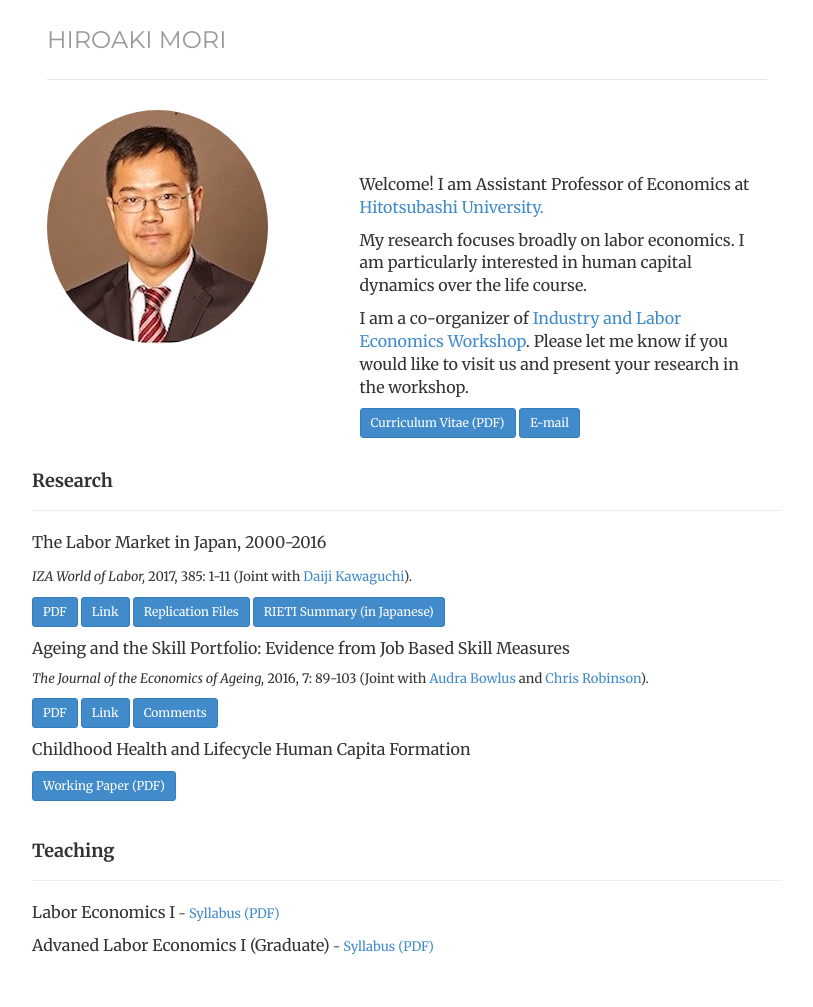
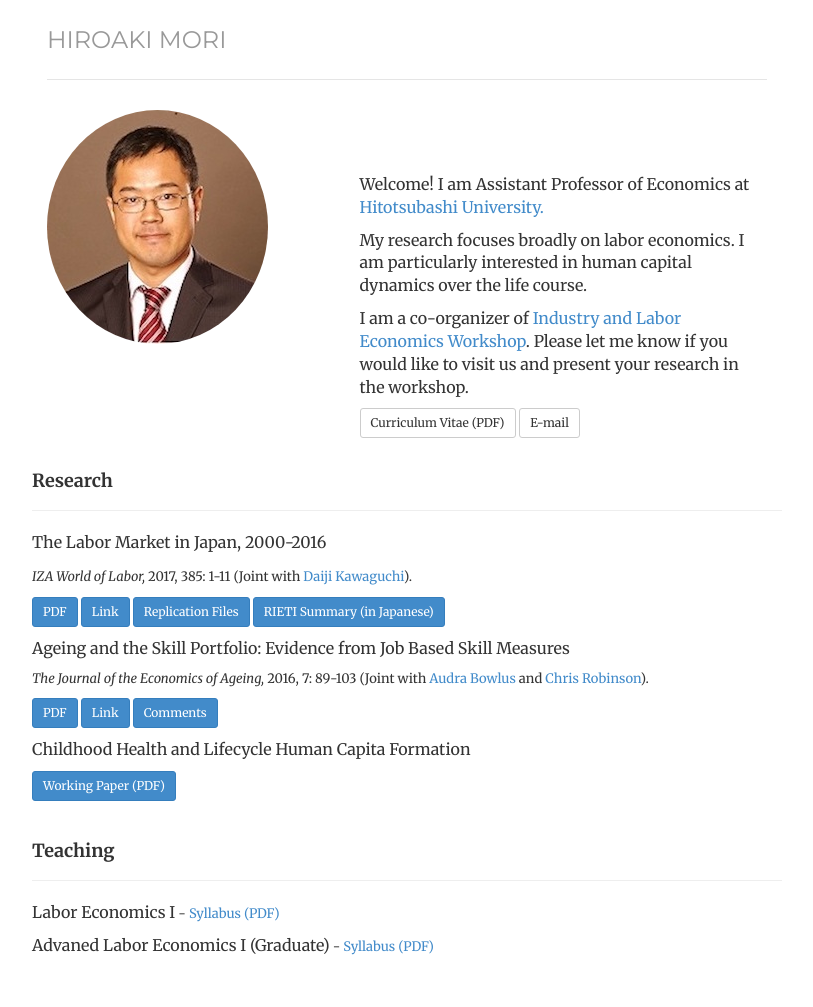
Before and after one commit to morihiroaki/morihiroaki.github.io, a Jekyll site: the page built from index.html, in a window 1280 px wide. Shown: the whole page, without its empty margins (233-1046 px from the left). Built offline with Jekyll 4.4.1, drawn with Linux system fonts in a browser that asks for light colours.

Commit message:
Update index.html

```diff
--- a/index.html
+++ b/index.html
@@ -18,8 +18,8 @@
                 <p> My research focuses broadly on labor economics. I am particularly interested in human capital dynamics over the life course. </p>
                 <p>I am a co-organizer of <a href="http://www.ier.hit-u.ac.jp/Japanese/schedule/past/ilw/2017/" target="_blank" title="Link">Industry and Labor Economics Workshop</a>. Please let me know if you would like to
                visit us and present your research in the workshop. </p>
-               <p><a href="/files/cv_mori.pdf" class="btn btn-primary btn-sm" role="button">Curriculum Vitae (PDF)</a>
-               <a href="mailto:h.mori@r.hit-u.ac.jp" class="btn btn-primary btn-sm" role="button">E-mail</a>
+               <p><a href="/files/cv_mori.pdf" class="btn btn-default btn-sm" role="button">Curriculum Vitae (PDF)</a>
+               <a href="mailto:h.mori@r.hit-u.ac.jp" class="btn btn-default btn-sm" role="button">E-mail</a>
                 </p>
               <br/>
               <!---
```
